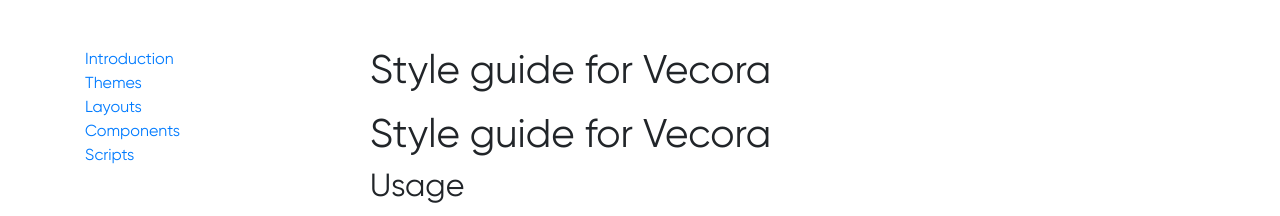
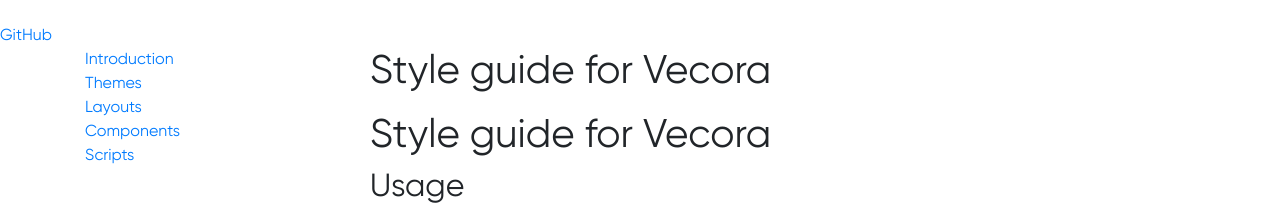
Before and after one commit to vecora/ds-vecora, a Jekyll site: the page built from README.md, in a window 1280 px wide. Shown: the top 216 px of the page. Built offline with Jekyll 4.4.1, drawn with Linux system fonts in a browser that asks for light colours; some web fonts are replaced; our own code applies the rules of GitHub Pages for plain Markdown files.

Commit message:
Added link to repository

```diff
--- a/_layouts/default.html
+++ b/_layouts/default.html
@@ -13,7 +13,9 @@
 <body>
 
   <header>
-    <br><br>
+    <br>
+    <a href="https://github.com/vecora/sg-vecora">GitHub</a>
+    <br>
   </header>
 
   <main>
```
